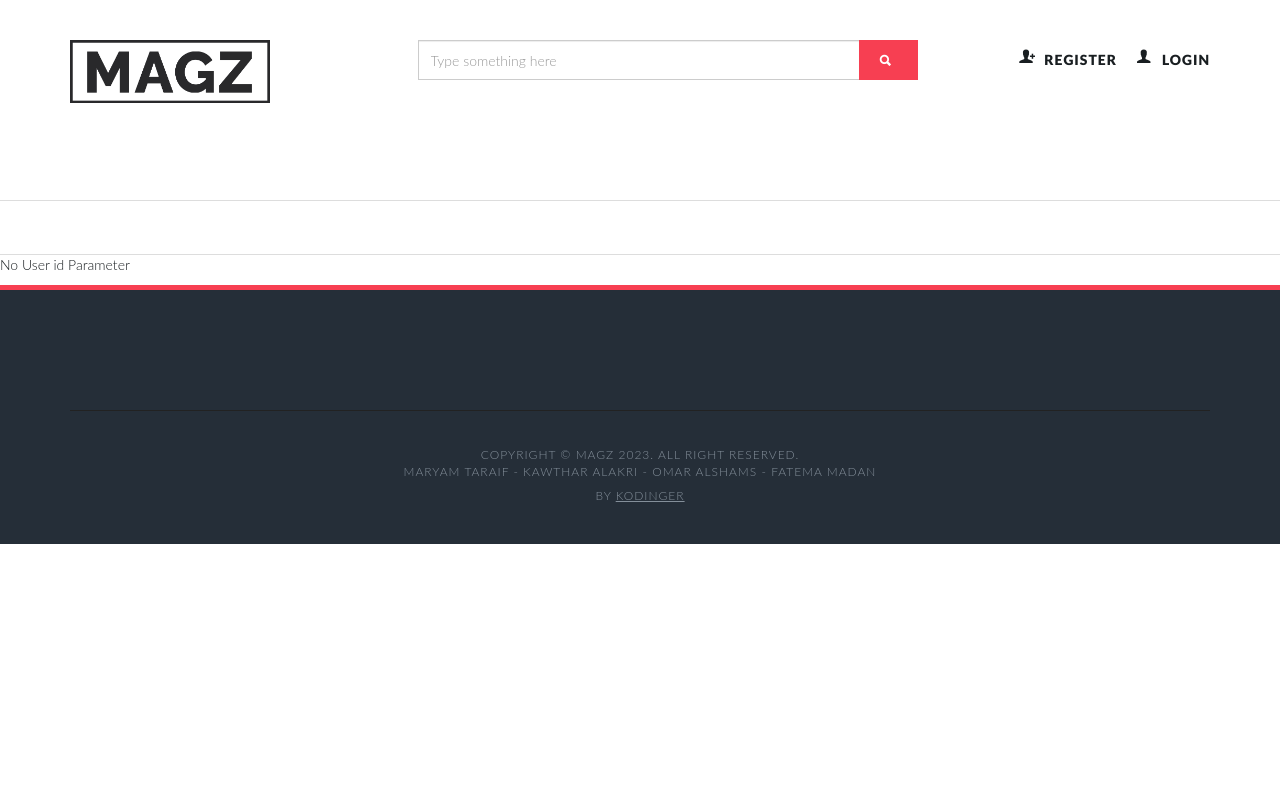
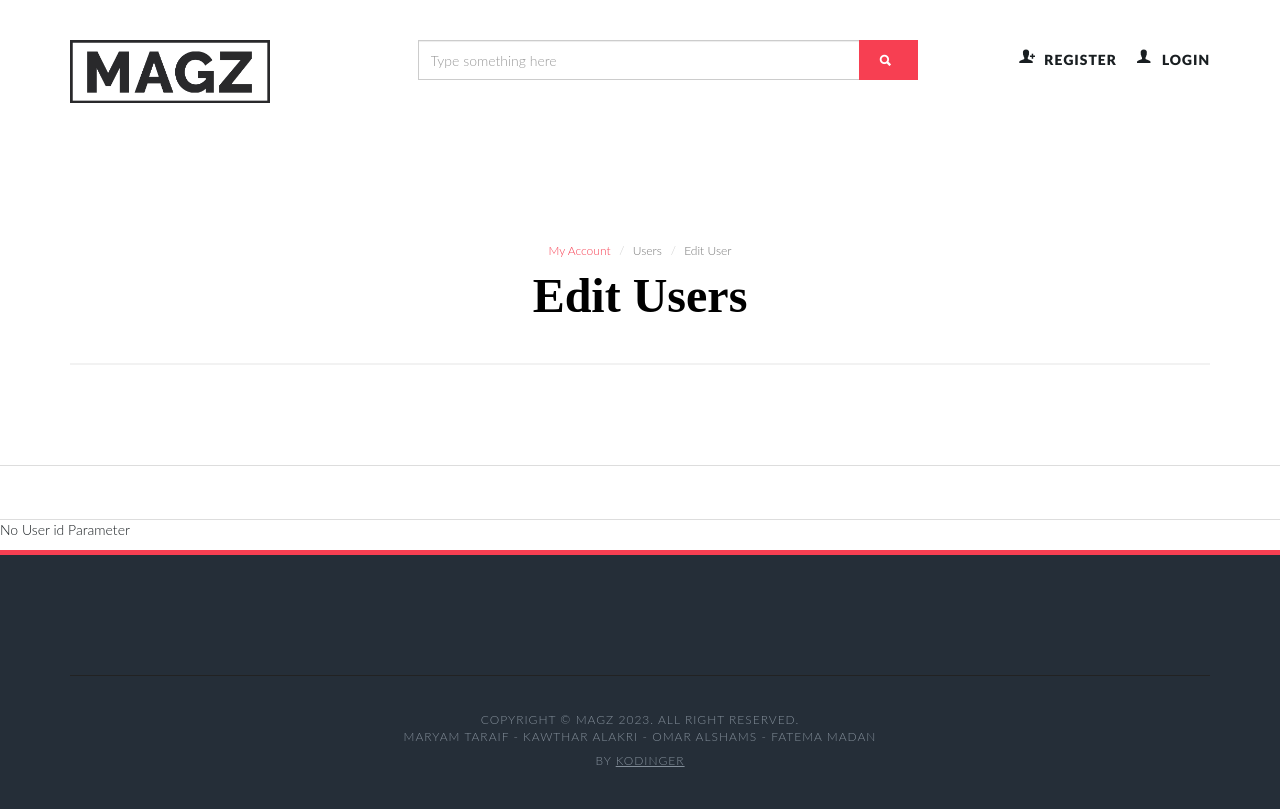
Before and after one commit to MaryamTaraif/NewsPortal, a PHP site: page /edit_User.php in a window 1280 px wide. Before the commit the page ends 544 px from the top, so only its background shows below. Run offline with PHP 8.4, Linux system fonts and the light colour scheme; data that the repository does not hold is empty; some web fonts are replaced.

Commit message:
design changes i edit_users.php

```diff
--- a/edit_User.php
+++ b/edit_User.php
@@ -1,7 +1,18 @@
 <?php
 
-echo ' <div class="container" style="padding-top: 200px;">';
-$page_title = 'Edit User';
+echo '
+<div class="container" style="padding-top: 240px; margin-bottom: 70px;">
+    <div class="row">
+        <div class="col-md-12" >
+            <ol class="breadcrumb" style="text-align: center;">
+                <li><a href="#">My Account</a></li>
+                <li class="active">Users</li>
+                <li class="active">Edit User</li>
+            </ol>
+            <h1 class="page-title" align="center" >Edit Users</h1>
+
+            <div class="line thin"></div>';
+
 
 include 'header.php';
 
@@ -61,40 +72,22 @@ if (isset($_POST['submitted'])) {
     }
 } // end if submitted conditional
 
-echo '<h1>Edit User</h1>';
 
 
-//create a new user data object and populate it using the get() method
-//this will show the form with the fields already populated with values from the $user object created above
-//see the CSS file to see what effect the id="stylized" properties have on the form
-//echo '<div id="stylized" class="myform">
-//         <form action="edit_User.php" method="post">
-//        <br />
-//        <h3>Edit User: ' . $user->getUsername() . '</h3>
-//        <br />
-//           <label>Username</label>    <input type="text" name="username" value="' . $user->getUsername() . '" />
-//           <label>Email Address</label> <input type="text" name="email" value="' . $user->getEmail() . '"/>
-//           <label>Password</label>      <input type="password" name="password" value="' . $user->getPassword() . '"/>
-//           <label>Type_name</label> <input type="text" name="type_name" value="' . $user->getType_name() . '"/>
-//
-//         <input type ="hidden" name="submitted" value="TRUE">
-//         <input type ="hidden" name="id" value="' . $id . '"/>
-//         </form>
-//        <div class="spacer"></div>
-//        </div>';
+
 
 echo '<form action="edit_User.php" method="post">
     <div class="col-md-12">
         <div class="form-group">
-            <label>UserName</label>
-            <input type="text" class="form-control" name="username" value="' . $user->getUsername() . '" />
+            <label>Username</label>
+            <input type="text" style="width: 50%;" class="form-control form-control-lg" name="username" value="' . $user->getUsername() . '" />
         </div>
     </div>
 
     <div class="col-md-12">
         <div class="form-group">
             <label>Email</label>
-            <input type="text" class="form-control" name="email" value="' . $user->getEmail() . '" />
+            <input type="text" class="form-control form-control-lg" style="width: 50%;" name="email" value="' . $user->getEmail() . '" />
         </div>
     </div>';
 
@@ -102,7 +95,7 @@ echo '<form action="edit_User.php" method="post">
 echo '<div class="col-md-12">
     <div class="form-group">
         <label>User Type</label>
-        <select class="form-control" name="type_name">';
+        <select class="form-control form-control-lg" style="width: 50%;" name="type_name">';
 
 $typesList = Users::getTypes();
 if (!empty($typesList)) {
@@ -125,5 +118,6 @@ echo '<input type="submit" class="btn btn-primary" name="submit" value="update"
 </div>';
 
 echo '</div>';
+echo '</div>';
 include 'footer.html';
 ?>
```
